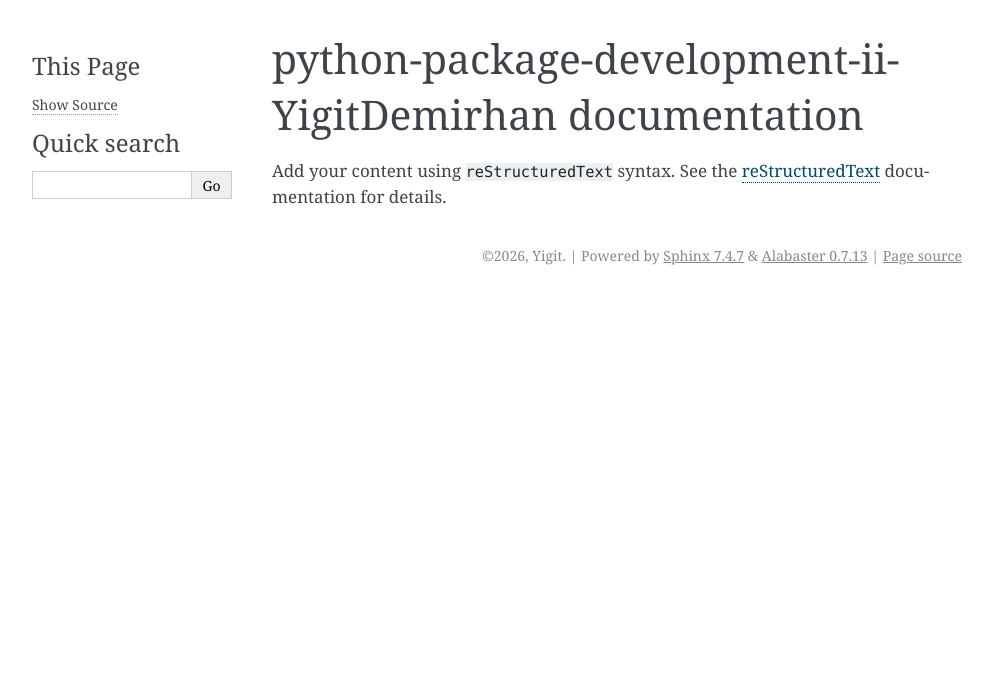
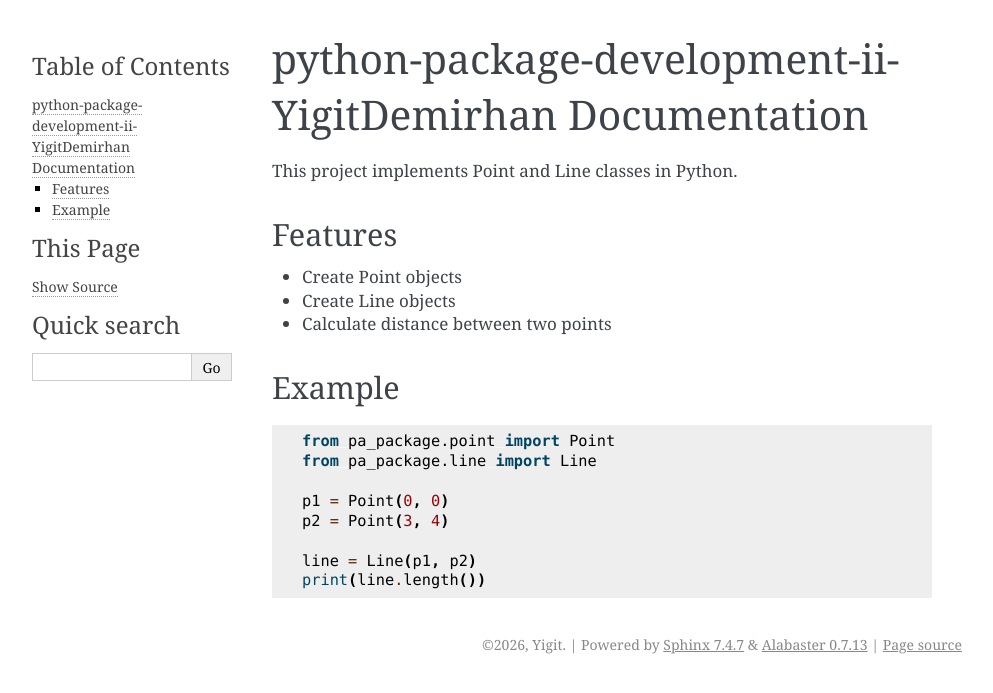
Before and after one commit to GMT-211-Data-Structures-and-Algorithms/python-package-development-ii-YigitDemirhan, a Sphinx documentation site: the page built from docs/source/index.rst, in a window 1280 px wide. Shown: the top 693 px of the page, without its empty margins (148-1141 px from the left). Built offline with Sphinx 7.4.7, drawn with Linux system fonts in a browser that asks for light colours.

Commit message:
update documentation

```diff
--- a/docs/source/index.rst
+++ b/docs/source/index.rst
@@ -1,16 +1,25 @@
-.. python-package-development-ii-YigitDemirhan documentation master file, created by
-   sphinx-quickstart on Wed Apr 29 16:46:32 2026.
-   You can adapt this file completely to your liking, but it should at least
-   contain the root `toctree` directive.
+python-package-development-ii-YigitDemirhan Documentation
+==========================
 
-python-package-development-ii-YigitDemirhan documentation
-=========================================================
+This project implements Point and Line classes in Python.
 
-Add your content using ``reStructuredText`` syntax. See the
-`reStructuredText <https://www.sphinx-doc.org/en/master/usage/restructuredtext/index.html>`_
-documentation for details.
+Features
+--------
 
+- Create Point objects
+- Create Line objects
+- Calculate distance between two points
 
-.. toctree::
-   :maxdepth: 2
-   :caption: Contents:
+Example
+-------
+
+.. code-block:: python
+
+    from pa_package.point import Point
+    from pa_package.line import Line
+
+    p1 = Point(0, 0)
+    p2 = Point(3, 4)
+
+    line = Line(p1, p2)
+    print(line.length())
```
